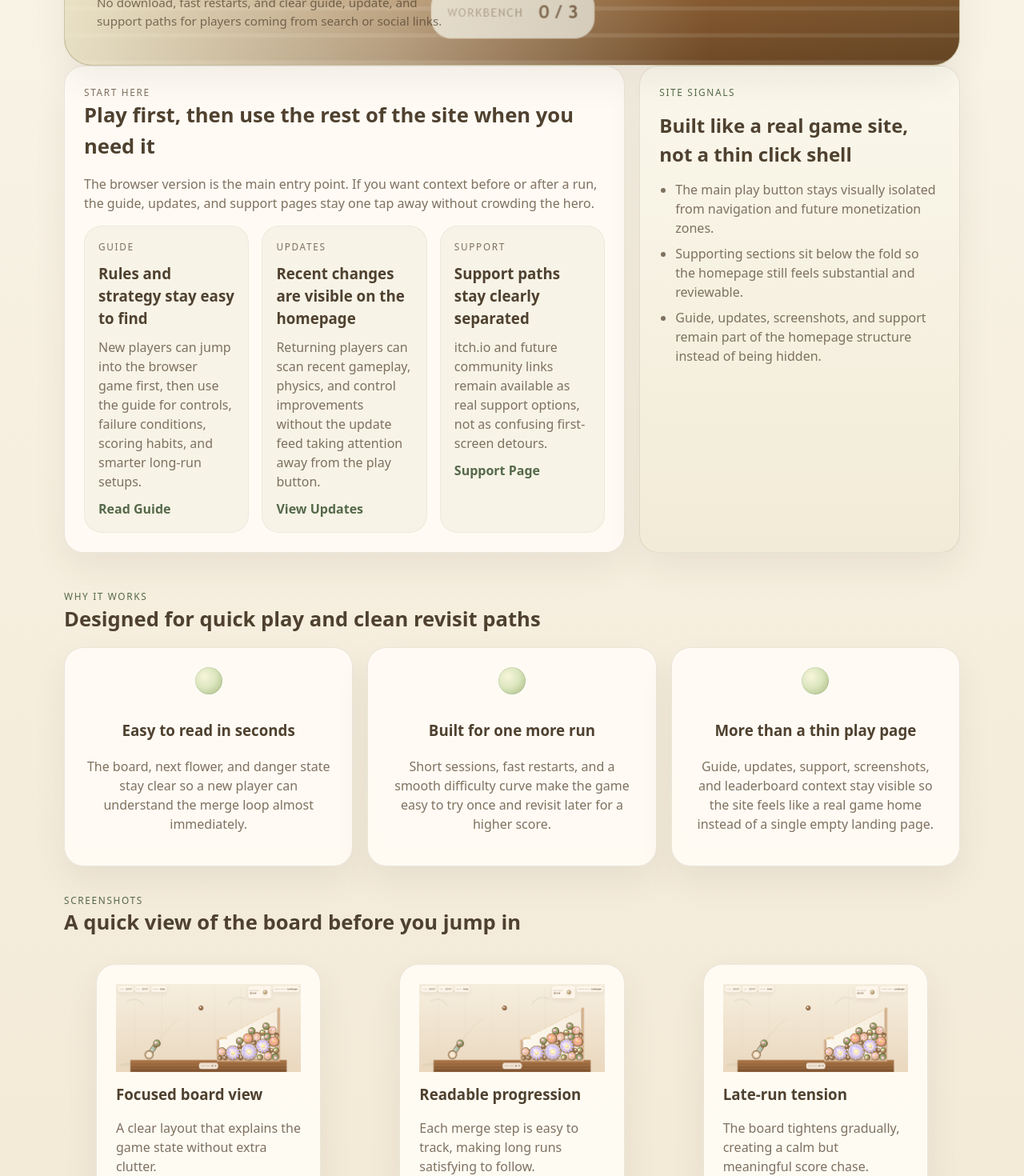
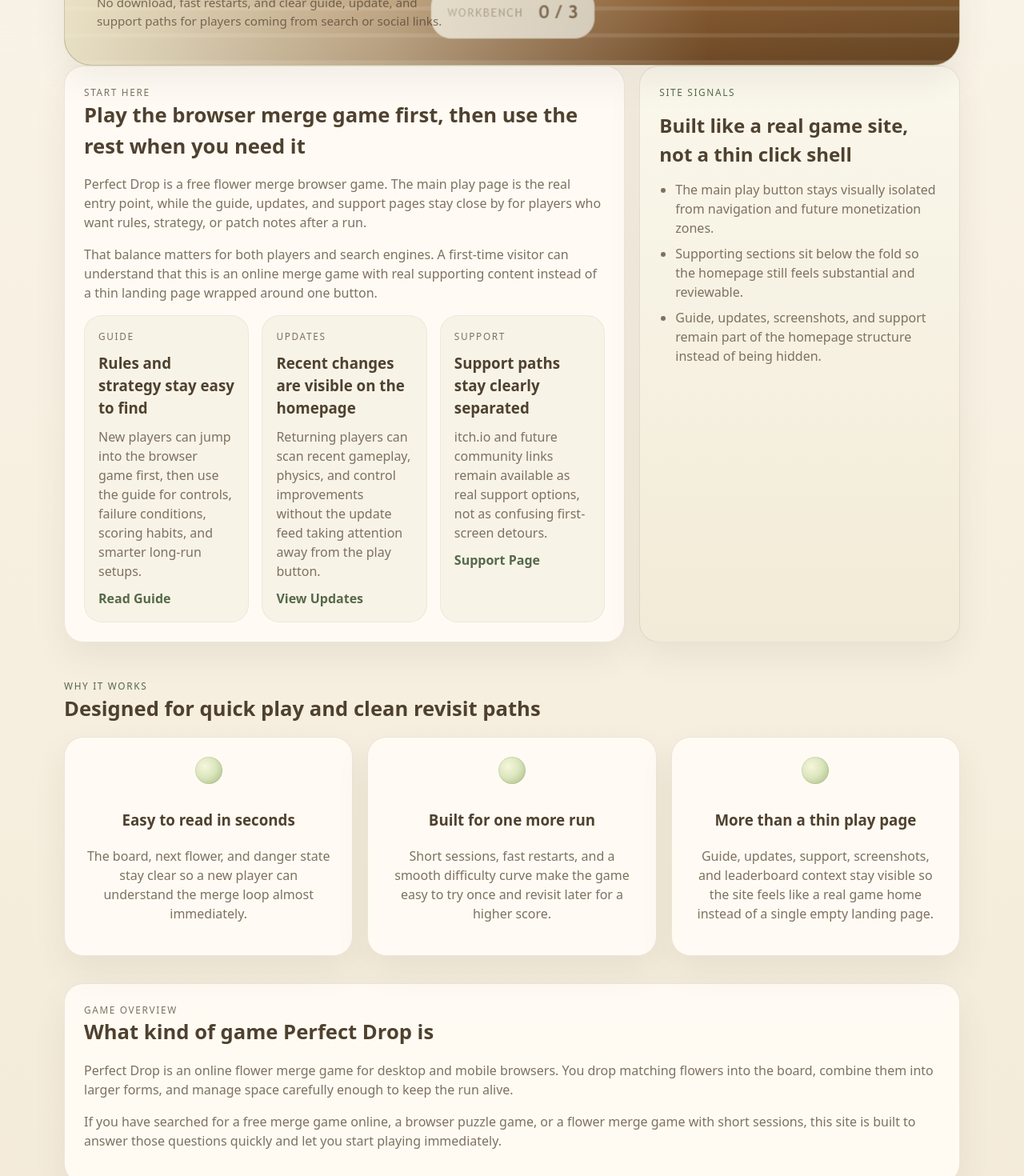
Before and after one commit to hansaejo5-blip/i-want-to-perfect, a React (Vite) app: page / in a window 1280 px wide. Shown: the part 960-2430 px from the top of the page at 80% size. Built offline with nearby package versions, Linux system fonts and the light colour scheme.

Commit message:
Strengthen SEO page copy and sitemap

```diff
--- a/src/site/pages/GuidePage.tsx
+++ b/src/site/pages/GuidePage.tsx
@@ -8,6 +8,11 @@ export function GuidePage() {
       <article className="guide-page">
         <section className="page-section card prose-card">
           <h1>Perfect Drop Guide</h1>
+          <p>
+            This guide explains how to play Perfect Drop, the flower merge browser game. If you want to understand the rules,
+            controls, scoring rhythm, and safer long-run strategy before chasing leaderboard scores, start here.
+          </p>
+
           <SectionTitle eyebrow="Guide" title="Game introduction" />
           <p>{guideContent.introduction}</p>
 
--- a/src/site/pages/HomePage.tsx
+++ b/src/site/pages/HomePage.tsx
@@ -22,10 +22,14 @@ export function HomePage({ navigate }: HomePageProps) {
       <section className="page-section">
         <div className="home-entry-grid">
           <article className="card prose-card home-entry-card">
-            <SectionTitle eyebrow="Start Here" title="Play first, then use the rest of the site when you need it" />
+            <SectionTitle eyebrow="Start Here" title="Play the browser merge game first, then use the rest when you need it" />
             <p>
-              The browser version is the main entry point. If you want context before or after a run, the guide,
-              updates, and support pages stay one tap away without crowding the hero.
+              Perfect Drop is a free flower merge browser game. The main play page is the real entry point, while the guide,
+              updates, and support pages stay close by for players who want rules, strategy, or patch notes after a run.
+            </p>
+            <p>
+              That balance matters for both players and search engines. A first-time visitor can understand that this is an
+              online merge game with real supporting content instead of a thin landing page wrapped around one button.
             </p>
             <div className="home-link-grid">
               {homeSupportCards.map((item) => (
@@ -63,6 +67,20 @@ export function HomePage({ navigate }: HomePageProps) {
       </section>
 
       <section className="page-section">
+        <article className="card prose-card">
+          <SectionTitle eyebrow="Game Overview" title="What kind of game Perfect Drop is" />
+          <p>
+            Perfect Drop is an online flower merge game for desktop and mobile browsers. You drop matching flowers into the
+            board, combine them into larger forms, and manage space carefully enough to keep the run alive.
+          </p>
+          <p>
+            If you have searched for a free merge game online, a browser puzzle game, or a flower merge game with short
+            sessions, this site is built to answer those questions quickly and let you start playing immediately.
+          </p>
+        </article>
+      </section>
+
+      <section className="page-section">
         <SectionTitle eyebrow="Screenshots" title="A quick view of the board before you jump in" />
         <ScreenshotGrid items={screenshots} />
       </section>
@@ -89,7 +107,7 @@ export function HomePage({ navigate }: HomePageProps) {
         <div className="card home-banner-cta">
           <div>
             <p className="section-title__eyebrow">Play Entry</p>
-            <h2>Start your garden run now.</h2>
+            <h2>Start your flower merge run now.</h2>
           </div>
           <CTAButton label="Play Perfect Drop" href="/play#game" navigate={navigate} size="large" />
         </div>
--- a/src/site/pages/UpdatesPage.tsx
+++ b/src/site/pages/UpdatesPage.tsx
@@ -9,6 +9,10 @@ export function UpdatesPage() {
       <section className="page-section">
         <div className="card prose-card">
           <h1>Updates</h1>
+          <p>
+            This page tracks Perfect Drop patch notes and gameplay changes for the browser merge game. Returning players can
+            check recent physics tuning, control improvements, and content updates before jumping back into a run.
+          </p>
           <SectionTitle eyebrow="Updates" title="Recent changes" />
           <div className="update-list">
             {updates.map((item) => (
```
Also changed, not shown: 1 other file (tests, documents, lock files or other folders).
